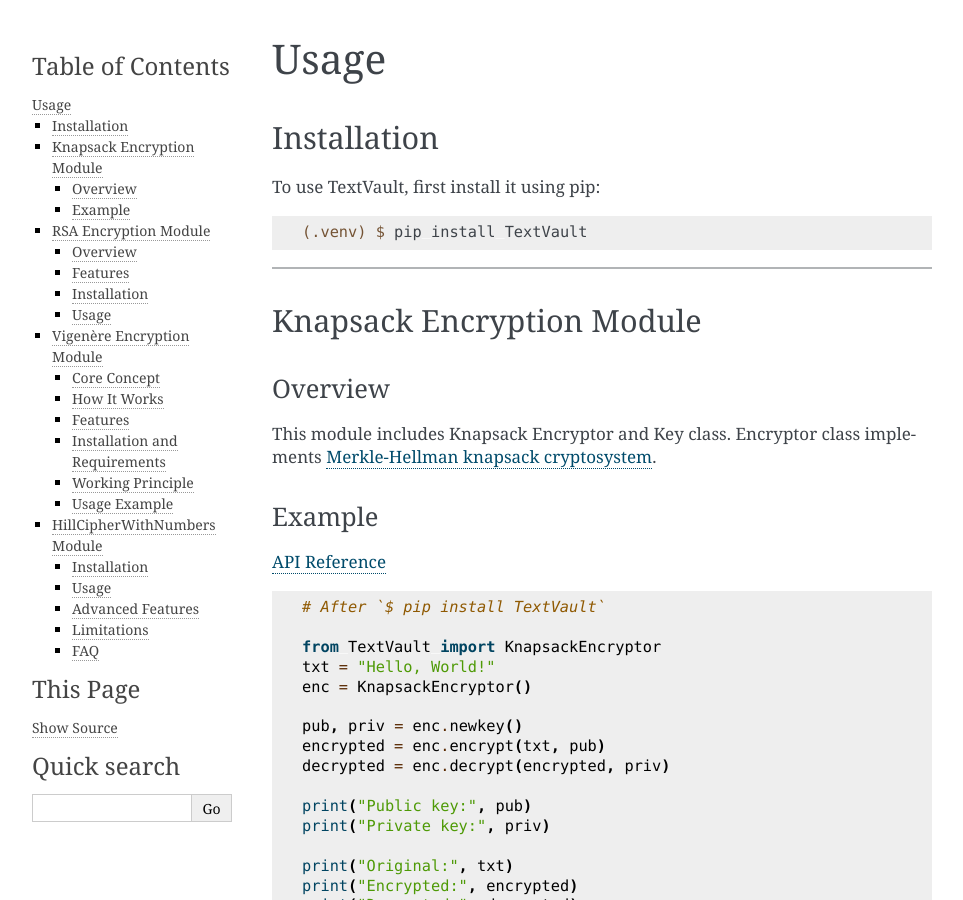
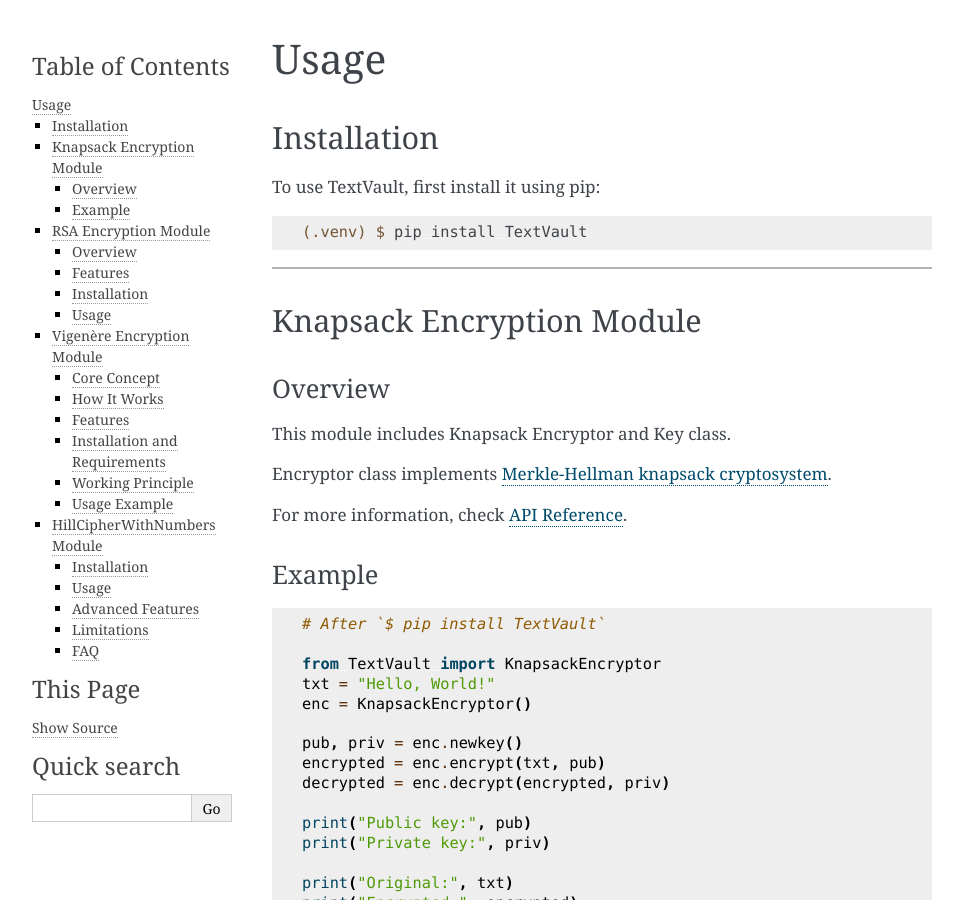
Before and after one commit to iwbh04/TextVault, a Sphinx documentation site: the page built from docs/source/usage.rst, in a window 1280 px wide and 900 px high. Shown: the whole window, without its empty margins (148-1111 px from the left). Built offline with Sphinx 7.4.7, drawn with Linux system fonts in a browser that asks for light colours.

```diff
--- a/docs/source/index.rst
+++ b/docs/source/index.rst
@@ -22,6 +22,7 @@ This is a data encryption and decryption package.
 --------------------------------------------------------------------
 
 .. toctree::
+   :maxdepth: 3
 
    usage
    apiref
--- a/docs/source/usage.rst
+++ b/docs/source/usage.rst
@@ -21,11 +21,14 @@ Knapsack Encryption Module
 Overview
 --------
 This module includes Knapsack Encryptor and Key class.
+
 Encryptor class implements `Merkle-Hellman knapsack cryptosystem <https://en.wikipedia.org/wiki/Merkle%E2%80%93Hellman_knapsack_cryptosystem>`_.
+
+
+For more information, check :ref:`API Reference <kanpsack_api>`.
 
 Example
 -------
-:ref:`API Reference <kanpsack_api>`
 
 .. code-block:: python
 
@@ -165,7 +168,7 @@ Here’s an example of how to use the Vigenère encryption module:
 ---------------------------------------------
 
 HillCipherWithNumbers Module
-=================
+============================
 
 The `HillCipherWithNumbers` class implements a modified Hill Cipher algorithm for encrypting and decrypting strings containing both alphabets and numbers. It uses ASCII values for processing and also includes a feature to generate random passwords.
 
--- a/src/TextVault/__init__.py
+++ b/src/TextVault/__init__.py
@@ -3,3 +3,4 @@ from .knapsack import KnapsackEncryptor, KnapsackKey
 from .rsa import RsaEncryptor
 from .JMatrix import JMatrixEncryptor, JMatrixKey
 from .vigenere import VigenereEncryptor
+from .HillCipherWithNumbers import HillCipherWithNumbers
```
Also changed, not shown: docs/source/apiref.rst (+11 -3 lines), 1 other file.
